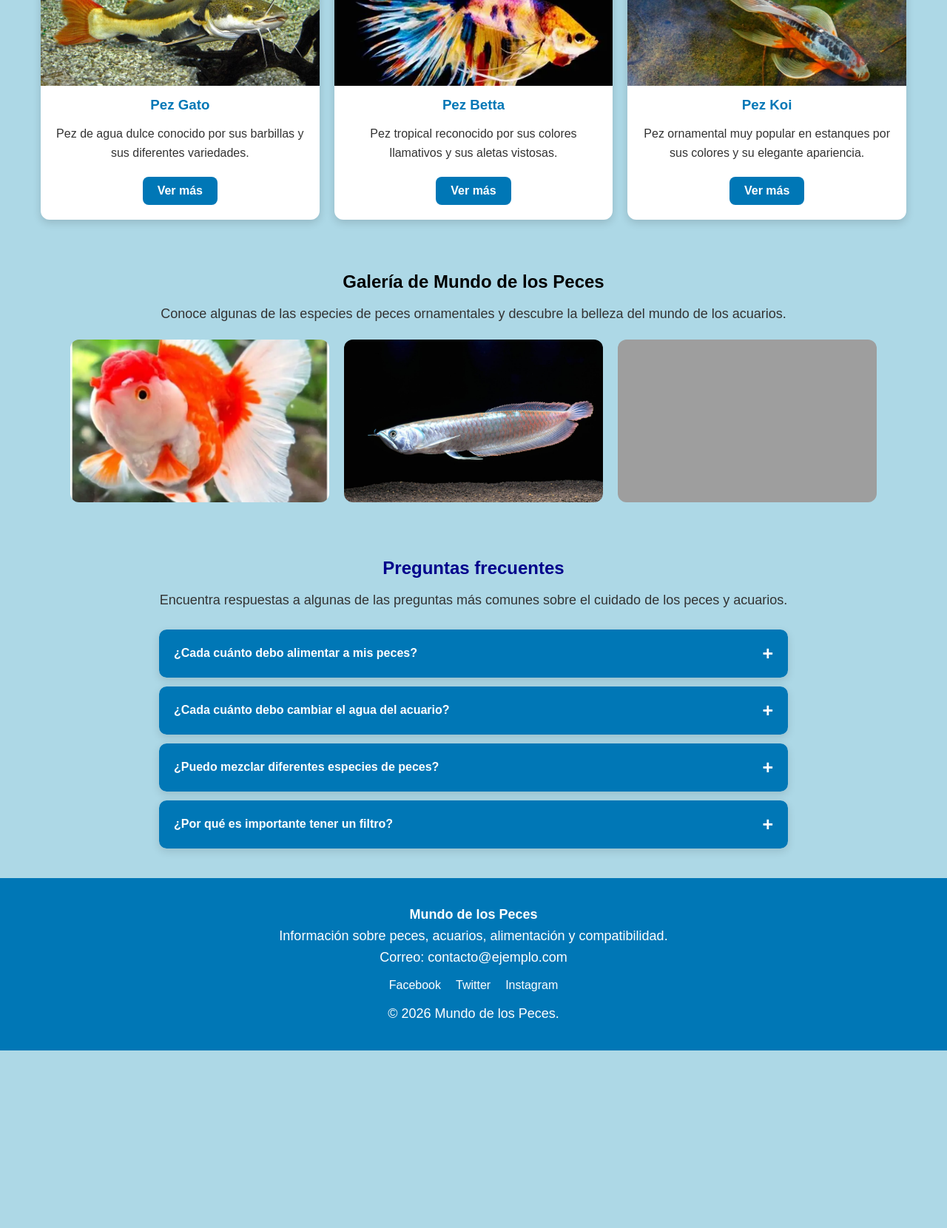
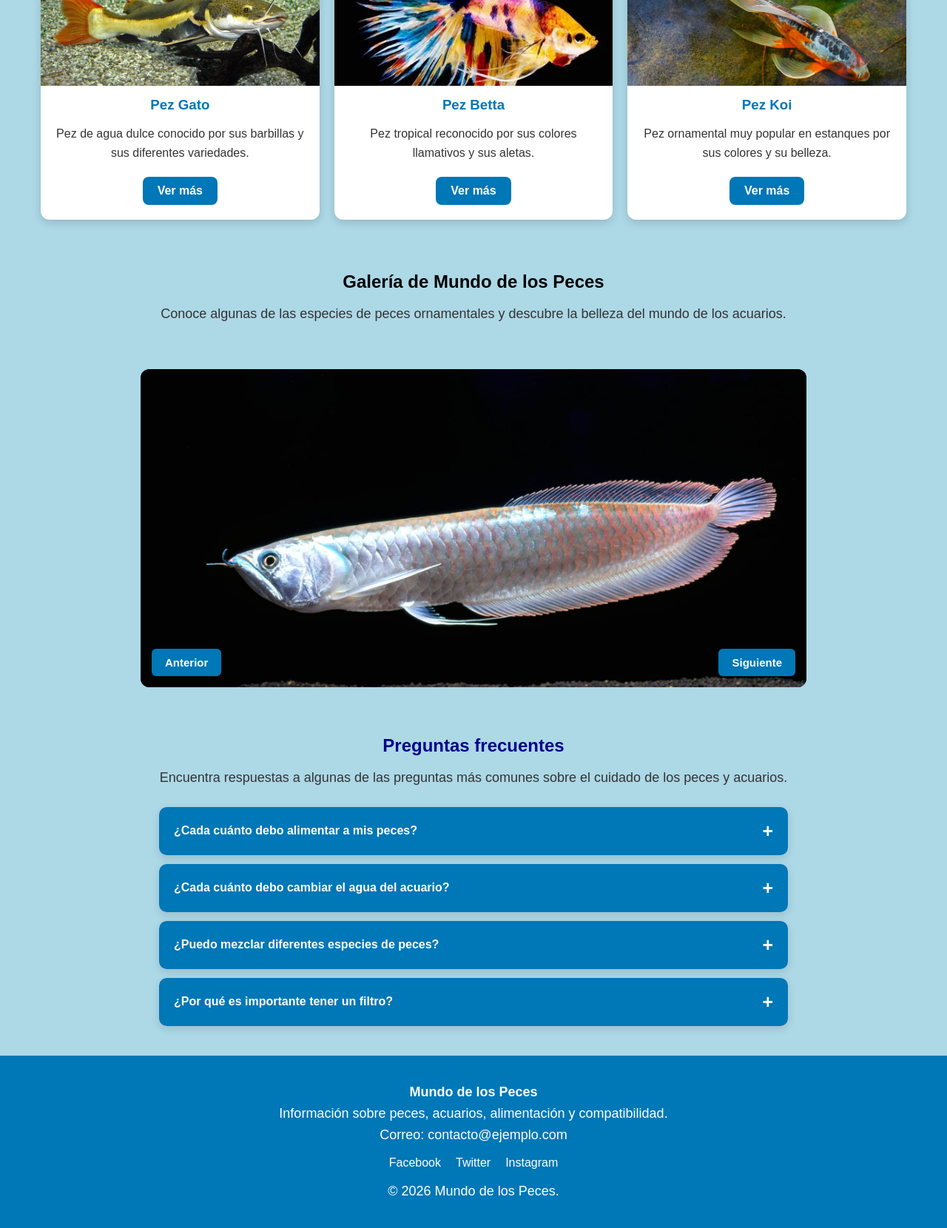
Before and after one commit to jordan210713-dev/desktop-tutorial, a PHP site: page / in a window 1280 px wide. Shown: the part 1382-3042 px from the top of the page at 74% size. Before the commit the page ends 2802 px from the top, so only its background shows below. Run offline with PHP 8.4, Linux system fonts and the light colour scheme; grey boxes are pictures that could not be loaded.

Commit message:
Actualizacion: carrusel, tarjetas dinamicas y validacion de formulario

```diff
--- a/css/style.css
+++ b/css/style.css
@@ -847,6 +847,146 @@ footer p {
     }
 }
 
+/* ==========================================
+
+/* ==========================================
+   25. CARRUSEL DE IMÁGENES
+   ESTILO DE LA PROFESORA
+   ========================================== */
+
+.seccion-carrusel {
+    width: 100%;
+    padding: 25px 15px;
+}
+
+/* CONTENEDOR PRINCIPAL */
+
+.carrusel {
+    position: relative;
+    width: 100%;
+    max-width: 900px;
+    height: 260px;
+    margin: 0 auto;
+    overflow: hidden;
+    border-radius: 12px;
+    background-color: #06283d;
+}
+
+/* IMÁGENES DEL CARRUSEL */
+
+.carrusel .slide {
+    display: none;
+    width: 100%;
+    height: 100%;
+    object-fit: cover;
+}
+
+/* IMAGEN ACTIVA */
+
+.carrusel .slide.activa {
+    display: block;
+}
+
+/* BOTONES ANTERIOR Y SIGUIENTE */
+
+.carrusel button {
+    position: absolute;
+    bottom: 15px;
+    padding: 10px 18px;
+    border: none;
+    border-radius: 6px;
+    background-color: #0077b6;
+    color: white;
+    font-size: 15px;
+    font-weight: bold;
+    cursor: pointer;
+    z-index: 2;
+}
+
+/* BOTÓN ANTERIOR */
+
+.carrusel #anterior {
+    left: 15px;
+}
+
+/* BOTÓN SIGUIENTE */
+
+.carrusel #siguiente {
+    right: 15px;
+}
+
+/* EFECTO AL PASAR EL MOUSE */
+
+.carrusel button:hover {
+    background-color: #005f8f;
+}
+
+/* ==========================================
+   RESPONSIVE TABLET - 701 PX
+   ========================================== */
+
+@media (min-width: 701px) {
+
+    .carrusel {
+        height: 350px;
+    }
+
+}
+
+/* ==========================================
+   RESPONSIVE ESCRITORIO - 991 PX
+   ========================================== */
+
+@media (min-width: 991px) {
+
+    .carrusel {
+        height: 430px;
+    }
+
+}
+
+/* ==========================================
+   RESPONSIVE CELULAR - HASTA 500 PX
+   ========================================== */
+
+@media (max-width: 500px) {
+
+    .carrusel {
+        height: 220px;
+    }
+
+    .carrusel button {
+        padding: 8px 12px;
+        font-size: 13px;
+    }
+
+}
+
+
+/* ==========================================
+   26. MENSAJES DEL FORMULARIO DE CONTACTO
+   ========================================== */
+
+.formulario #mensajes {
+    margin: 5px 0;
+    font-size: 15px;
+    font-weight: bold;
+    text-align: center;
+    line-height: 1.5;
+}
+
+/* MENSAJE DE ERROR */
+
+.formulario #mensajes.error {
+    color: #b42318;
+}
+
+/* MENSAJE DE ÉXITO */
+
+.formulario #mensajes.exito {
+    color: #087443;
+}
+
 /* FIN DEL FORMULARIO DE CONTACTO */
 
 
--- a/index.html
+++ b/index.html
@@ -43,8 +43,10 @@
         <!-- LOGO -->
 
         <a href="index.html" class="logo">
+
             <i class="fa-solid fa-fish"></i>
             Mundo de los Peces
+
         </a>
 
 
@@ -220,6 +222,7 @@
 
         <!-- ======================================
              12. CUARTA SECCIÓN: CARDS DE PECES
+             GENERADAS DESDE JAVASCRIPT
              ====================================== -->
 
         <section class="seccion-cards contenedor">
@@ -231,147 +234,16 @@
                 populares del mundo de los acuarios.
             </p>
 
-
             <!-- CONTENEDOR FLEXBOX -->
 
-            <div class="contenedor-cards">
+            <div class="contenedor-cards"
+                 id="contenedor-cards">
 
-
-                <!-- CARD 1: GOLDFISH -->
-
-                <article class="card">
-
-                    <img src="img/historia1.jpg"
-                         alt="Pez Goldfish">
-
-                    <h3>Goldfish</h3>
-
-                    <p>
-                        Pez ornamental de agua dulce,
-                        conocido por sus colores,
-                        variedades y belleza.
-                    </p>
-
-                    <a href="orientales.html"
-                       class="boton-card">
-                        Ver más
-                    </a>
-
-                </article>
-
-
-                <!-- CARD 2: AROWANA -->
-
-                <article class="card">
-
-                    <img src="img/historia2.jpg"
-                         alt="Pez Arowana">
-
-                    <h3>Arowana</h3>
-
-                    <p>
-                        Pez de agua dulce conocido por
-                        su cuerpo alargado y elegante.
-                    </p>
-
-                    <a href="orientales.html"
-                       class="boton-card">
-                        Ver más
-                    </a>
-
-                </article>
-
-
-                <!-- CARD 3: PEZ DISCO -->
-
-                <article class="card">
-
-                    <img src="img/historia3.jpg"
-                         alt="Peces Disco">
-
-                    <h3>Pez Disco</h3>
-
-                    <p>
-                        Pez tropical de agua dulce
-                        reconocido por sus colores
-                        y su forma redondeada.
-                    </p>
-
-                    <a href="tropicales.html"
-                       class="boton-card">
-                        Ver más
-                    </a>
-
-                </article>
-
-
-                <!-- CARD 4: PEZ GATO -->
-
-                <article class="card">
-
-                    <img src="img/historia4.jpg"
-                         alt="Pez gato de agua dulce">
-
-                    <h3>Pez Gato</h3>
-
-                    <p>
-                        Pez de agua dulce conocido
-                        por sus barbillas y sus
-                        diferentes variedades.
-                    </p>
-
-                    <a href="tropicales.html"
-                       class="boton-card">
-                        Ver más
-                    </a>
-
-                </article>
-
-
-                <!-- CARD 5: PEZ BETTA -->
-
-                <article class="card">
-
-                    <img src="img/historia5.jpg"
-                         alt="Pez Betta de colores">
-
-                    <h3>Pez Betta</h3>
-
-                    <p>
-                        Pez tropical reconocido por
-                        sus colores llamativos y
-                        sus aletas vistosas.
-                    </p>
-
-                    <a href="tropicales.html"
-                       class="boton-card">
-                        Ver más
-                    </a>
-
-                </article>
-
-
-                <!-- CARD 6: PEZ KOI -->
-
-                <article class="card">
-
-                    <img src="img/historia6.jpg"
-                         alt="Pez Koi ornamental">
-
-                    <h3>Pez Koi</h3>
-
-                    <p>
-                        Pez ornamental muy popular
-                        en estanques por sus colores
-                        y su elegante apariencia.
-                    </p>
-
-                    <a href="orientales.html"
-                       class="boton-card">
-                        Ver más
-                    </a>
-
-                </article>
+                <!--
+                    Las seis tarjetas se generan
+                    automáticamente desde js/main.js
+                    utilizando un arreglo de objetos.
+                -->
 
             </div>
 
@@ -381,6 +253,11 @@
         <!-- ======================================
              13. QUINTA SECCIÓN: GALERÍA
              ====================================== -->
+
+
+<!-- ==========================================
+     13. QUINTA SECCIÓN: GALERÍA
+     ========================================== -->
 
 <section class="galeria">
 
@@ -392,16 +269,59 @@
         mundo de los acuarios.
     </p>
 
-            <div class="fotos">
+</section>
 
-                <img src="img/historia1.jpg"
-                     alt="Peces ornamentales">
 
-                <img src="img/historia2.jpg"
-                     alt="Acuarios y peces">
 
-                <img src="img/historia3.jpg"
-                     alt="Variedades de peces">
+        <!-- ==========================================
+             14. SEXTA SECCIÓN: CARRUSEL DE IMÁGENES
+             ESTILO UTILIZADO POR LA PROFESORA
+             ========================================== -->
+
+        <section class="seccion-carrusel"
+                 aria-label="Carrusel de peces">
+
+            <div class="carrusel">
+
+                <!-- IMAGEN 1 -->
+
+                <img class="slide activa"
+                     src="img/historia2.jpg"
+                     alt="Pez Arowana">
+
+
+                <!-- IMAGEN 2 -->
+
+                <img class="slide"
+                     src="img/historia3.jpg"
+                     alt="Peces Disco">
+
+
+                <!-- IMAGEN 3 -->
+
+                <img class="slide"
+                     src="img/historia1.jpg"
+                     alt="Goldfish ornamental">
+
+
+                <!-- BOTÓN ANTERIOR -->
+
+                <button id="anterior"
+                        type="button">
+
+                    Anterior
+
+                </button>
+
+
+                <!-- BOTÓN SIGUIENTE -->
+
+                <button id="siguiente"
+                        type="button">
+
+                    Siguiente
+
+                </button>
 
             </div>
 
@@ -409,7 +329,7 @@
 
 
         <!-- ======================================
-             14. SEXTA SECCIÓN: PREGUNTAS FRECUENTES
+             15. SÉPTIMA SECCIÓN: PREGUNTAS FRECUENTES
              ACCORDION - PROYECTO 2
              ====================================== -->
 
@@ -422,7 +342,6 @@
                 preguntas más comunes sobre el cuidado
                 de los peces y acuarios.
             </p>
-
 
             <!-- CONTENEDOR PRINCIPAL DEL ACCORDION -->
 
@@ -548,7 +467,7 @@
 
 
     <!-- ==========================================
-         15. PIE DE PÁGINA
+         16. PIE DE PÁGINA
          ========================================== -->
 
     <footer>
@@ -572,7 +491,7 @@
 
 
         <!-- ======================================
-             16. REDES SOCIALES
+             17. REDES SOCIALES
              ====================================== -->
 
         <ul class="redes">
@@ -581,7 +500,9 @@
                 <a href="https://www.facebook.com/"
                    target="_blank"
                    rel="noopener noreferrer">
+
                     Facebook
+
                 </a>
             </li>
 
@@ -589,7 +510,9 @@
                 <a href="https://twitter.com/"
                    target="_blank"
                    rel="noopener noreferrer">
+
                     Twitter
+
                 </a>
             </li>
 
@@ -597,7 +520,9 @@
                 <a href="https://www.instagram.com/"
                    target="_blank"
                    rel="noopener noreferrer">
+
                     Instagram
+
                 </a>
             </li>
 
@@ -609,7 +534,7 @@
 
 
     <!-- ==========================================
-         17. CONEXIÓN CON JAVASCRIPT
+         18. CONEXIÓN CON JAVASCRIPT
          ========================================== -->
 
     <script src="js/main.js" defer></script>
--- a/js/main.js
+++ b/js/main.js
@@ -1,19 +1,22 @@
 
 /* ==========================================
    MUNDO DE LOS PECES
-   PROYECTO 2 - JAVASCRIPT
+   ARCHIVO PRINCIPAL DE JAVASCRIPT
    ========================================== */
 
 document.addEventListener("DOMContentLoaded", function () {
 
-    /* ======================================
-       1. MENÚ HAMBURGUESA
-       ====================================== */
+
+    /* ==========================================
+       1. MENÚ HAMBURGUESA RESPONSIVE
+       ========================================== */
 
     const botonMenu = document.querySelector("#boton-menu");
     const menu = document.querySelector("#menu");
 
     if (botonMenu && menu) {
+
+        // Abrir y cerrar el menú
 
         botonMenu.addEventListener("click", function () {
 
@@ -22,7 +25,10 @@ document.addEventListener("DOMContentLoaded", function () {
 
             const abierto = menu.classList.contains("activo");
 
-            botonMenu.setAttribute("aria-expanded", String(abierto));
+            botonMenu.setAttribute(
+                "aria-expanded",
+                String(abierto)
+            );
 
             botonMenu.setAttribute(
                 "aria-label",
@@ -32,7 +38,7 @@ document.addEventListener("DOMContentLoaded", function () {
         });
 
 
-        /* CERRAR MENÚ AL SELECCIONAR UN ENLACE */
+        // Cerrar el menú al seleccionar una opción
 
         const enlaces = menu.querySelectorAll("a");
 
@@ -43,8 +49,15 @@ document.addEventListener("DOMContentLoaded", function () {
                 menu.classList.remove("activo");
                 botonMenu.classList.remove("activo");
 
-                botonMenu.setAttribute("aria-expanded", "false");
-                botonMenu.setAttribute("aria-label", "Abrir menú");
+                botonMenu.setAttribute(
+                    "aria-expanded",
+                    "false"
+                );
+
+                botonMenu.setAttribute(
+                    "aria-label",
+                    "Abrir menú"
+                );
 
             });
 
@@ -53,47 +66,53 @@ document.addEventListener("DOMContentLoaded", function () {
     }
 
 
-    /* ======================================
+    /* ==========================================
        2. ACCORDION - PREGUNTAS FRECUENTES
-       ====================================== */
+       ========================================== */
 
-    const preguntas = document.querySelectorAll(
+    const itemsAccordion = document.querySelectorAll(
         ".accordion .item"
     );
 
-    preguntas.forEach(function (pregunta) {
+    itemsAccordion.forEach(function (item) {
 
-        const boton = pregunta.querySelector(".titulo");
+        const titulo = item.querySelector(".titulo");
 
-        boton.addEventListener("click", function () {
+        if (!titulo) {
+            return;
+        }
 
-            const estabaAbierta =
-                pregunta.classList.contains("activo");
+        titulo.addEventListener("click", function () {
 
-            /* CERRAR TODAS LAS PREGUNTAS */
+            const estabaAbierto = item.classList.contains("activo");
 
-            preguntas.forEach(function (otraPregunta) {
+            // Cerrar todas las preguntas
 
-                otraPregunta.classList.remove("activo");
+            itemsAccordion.forEach(function (otroItem) {
 
-                const otroBoton =
-                    otraPregunta.querySelector(".titulo");
+                otroItem.classList.remove("activo");
 
-                otroBoton.setAttribute(
-                    "aria-expanded",
-                    "false"
-                );
+                const otroTitulo = otroItem.querySelector(".titulo");
+
+                if (otroTitulo) {
+
+                    otroTitulo.setAttribute(
+                        "aria-expanded",
+                        "false"
+                    );
+
+                }
 
             });
 
 
-            /* ABRIR LA PREGUNTA SELECCIONADA */
+            // Abrir la pregunta seleccionada
 
-            if (!estabaAbierta) {
+            if (!estabaAbierto) {
 
-                pregunta.classList.add("activo");
+                item.classList.add("activo");
 
-                boton.setAttribute(
+                titulo.setAttribute(
                     "aria-expanded",
                     "true"
                 );
@@ -104,4 +123,301 @@ document.addEventListener("DOMContentLoaded", function () {
 
     });
 
+
+    /* ==========================================
+       3. ARREGLO DE OBJETOS - PECES
+       PROYECTO 2
+       ========================================== */
+
+    const peces = [
+
+        {
+            nombre: "Goldfish",
+            imagen: "img/historia1.jpg",
+            descripcion: "Pez ornamental de agua dulce, conocido por sus colores, variedades y belleza.",
+            enlace: "orientales.html"
+        },
+
+        {
+            nombre: "Arowana",
+            imagen: "img/historia2.jpg",
+            descripcion: "Pez de agua dulce conocido por su cuerpo alargado y elegante.",
+            enlace: "orientales.html"
+        },
+
+        {
+            nombre: "Pez Disco",
+            imagen: "img/historia3.jpg",
+            descripcion: "Pez tropical de agua dulce reconocido por sus colores y su forma redondeada.",
+            enlace: "tropicales.html"
+        },
+
+        {
+            nombre: "Pez Gato",
+            imagen: "img/historia4.jpg",
+            descripcion: "Pez de agua dulce conocido por sus barbillas y sus diferentes variedades.",
+            enlace: "tropicales.html"
+        },
+
+        {
+            nombre: "Pez Betta",
+            imagen: "img/historia5.jpg",
+            descripcion: "Pez tropical reconocido por sus colores llamativos y sus aletas.",
+            enlace: "tropicales.html"
+        },
+
+        {
+            nombre: "Pez Koi",
+            imagen: "img/historia6.jpg",
+            descripcion: "Pez ornamental muy popular en estanques por sus colores y su belleza.",
+            enlace: "orientales.html"
+        }
+
+    ];
+
+
+    /* ==========================================
+       4. GENERACIÓN DINÁMICA DE LAS TARJETAS
+       UTILIZANDO EL ARREGLO DE OBJETOS
+       ========================================== */
+
+    const contenedorCards = document.querySelector(
+        "#contenedor-cards"
+    );
+
+    if (contenedorCards) {
+
+        peces.forEach(function (pez) {
+
+            // Crear un artículo para cada pez
+
+            const article = document.createElement("article");
+
+            // Agregar la clase que utiliza nuestro CSS
+
+            article.classList.add("card");
+
+            // Insertar la información del objeto
+
+            article.innerHTML = `
+                <img src="${pez.imagen}" alt="${pez.nombre}">
+
+                <h3>${pez.nombre}</h3>
+
+                <p>${pez.descripcion}</p>
+
+                <a href="${pez.enlace}" class="boton-card">
+                    Ver más
+                </a>
+            `;
+
+            // Agregar la tarjeta al contenedor
+
+            contenedorCards.appendChild(article);
+
+        });
+
+    }
+
+
+    /* ==========================================
+       5. CARRUSEL DE IMÁGENES
+       ESTILO UTILIZADO POR LA PROFESORA
+       ========================================== */
+
+    // Obtener todas las imágenes del carrusel
+
+    const slides = document.querySelectorAll(
+        ".carrusel .slide"
+    );
+
+    // Obtener los botones
+
+    const anterior = document.querySelector("#anterior");
+    const siguiente = document.querySelector("#siguiente");
+
+    // Posición de la imagen actual
+
+    let indice = 0;
+
+
+    /* ==========================================
+       6. FUNCIÓN PARA MOSTRAR LAS IMÁGENES
+       ========================================== */
+
+    function mostrarSlide(numero) {
+
+        if (slides.length === 0) {
+            return;
+        }
+
+        // Ocultar todas las imágenes
+
+        slides.forEach(function (slide) {
+
+            slide.classList.remove("activa");
+
+        });
+
+        // Calcular la posición de la imagen
+
+        indice = (numero + slides.length) % slides.length;
+
+        // Mostrar la imagen seleccionada
+
+        slides[indice].classList.add("activa");
+
+    }
+
+
+    /* ==========================================
+       7. BOTONES DEL CARRUSEL
+       ========================================== */
+
+    if (slides.length > 0 && anterior && siguiente) {
+
+        // Mostrar la primera imagen
+
+        mostrarSlide(0);
+
+
+        // BOTÓN ANTERIOR
+
+        anterior.addEventListener("click", function () {
+
+            mostrarSlide(indice - 1);
+
+        });
+
+
+        // BOTÓN SIGUIENTE
+
+        siguiente.addEventListener("click", function () {
+
+            mostrarSlide(indice + 1);
+
+        });
+
+    }
+
+
+    /* ==========================================
+       8. VALIDACIÓN DEL FORMULARIO DE CONTACTO
+       UTILIZANDO UN ARREGLO DE ERRORES
+       ========================================== */
+
+    // Obtener el formulario de contacto
+
+    const form = document.querySelector(
+        "#formulario-contacto"
+    );
+
+    if (form) {
+
+        form.addEventListener("submit", function (e) {
+
+            // Evitar que el formulario se envíe
+            // porque aún no tenemos el archivo PHP
+
+            e.preventDefault();
+
+
+            // Obtener los valores del formulario
+
+            const nombre = form.elements["nombre"].value.trim();
+
+            const correo = form.elements["correo"].value.trim();
+
+            const mensaje = form.elements["mensaje"].value.trim();
+
+
+            // Crear el arreglo de errores
+
+            let errores = [];
+
+
+            /* ======================================
+               9. VALIDAR EL NOMBRE
+               ====================================== */
+
+            if (nombre === "") {
+
+                errores.push(
+                    "El nombre es obligatorio."
+                );
+
+            }
+
+
+            /* ======================================
+               10. VALIDAR EL CORREO
+               ====================================== */
+
+            const formatoCorreo = /^[^\s@]+@[^\s@]+\.[^\s@]+$/;
+
+            if (!formatoCorreo.test(correo)) {
+
+                errores.push(
+                    "El correo debe ser válido."
+                );
+
+            }
+
+
+            /* ======================================
+               11. VALIDAR EL MENSAJE
+               ====================================== */
+
+            if (mensaje === "") {
+
+                errores.push(
+                    "El mensaje es obligatorio."
+                );
+
+            }
+
+
+            /* ======================================
+               12. MOSTRAR LOS RESULTADOS
+               ====================================== */
+
+            const mensajes = document.querySelector(
+                "#mensajes"
+            );
+
+            if (mensajes) {
+
+                // Limpiar estilos anteriores
+
+                mensajes.classList.remove(
+                    "error",
+                    "exito"
+                );
+
+
+                // Mostrar los errores encontrados
+
+                if (errores.length > 0) {
+
+                    mensajes.textContent = errores.join(" ");
+
+                    mensajes.classList.add("error");
+
+                } else {
+
+                    // Mostrar mensaje de validación correcta
+
+                    mensajes.textContent =
+                        "Formulario validado correctamente. Los datos están listos para enviarse.";
+
+                    mensajes.classList.add("exito");
+
+                }
+
+            }
+
+        });
+
+    }
+
 });
--- a/nosotros.html
+++ b/nosotros.html
@@ -288,8 +288,6 @@
 
     </footer>
 
-    <!-- JavaScript -->
-
 <!-- ==========================================
      CONEXIÓN CON JAVASCRIPT
      ========================================== -->
```
Lines whose indentation alone changed are shown as unchanged.
